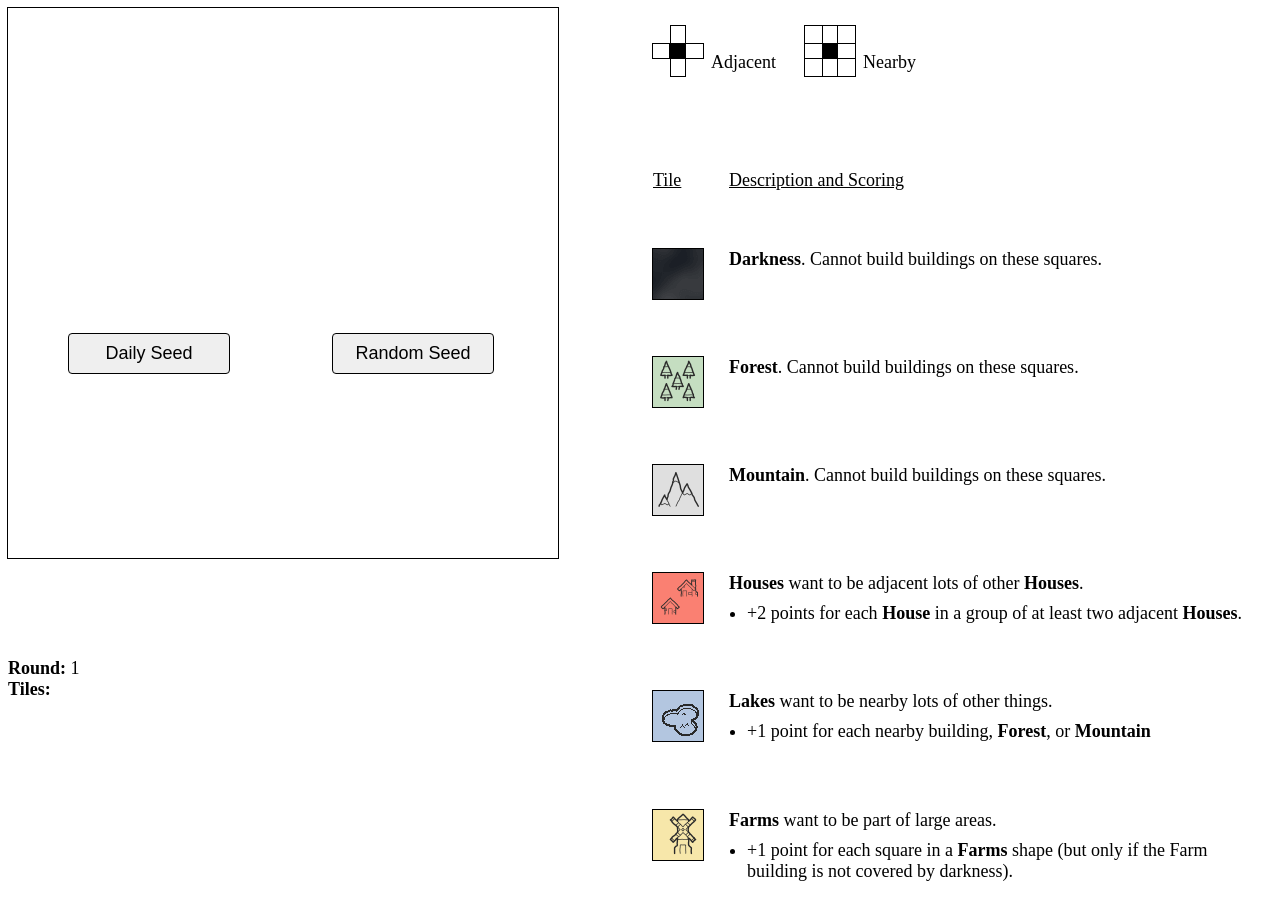
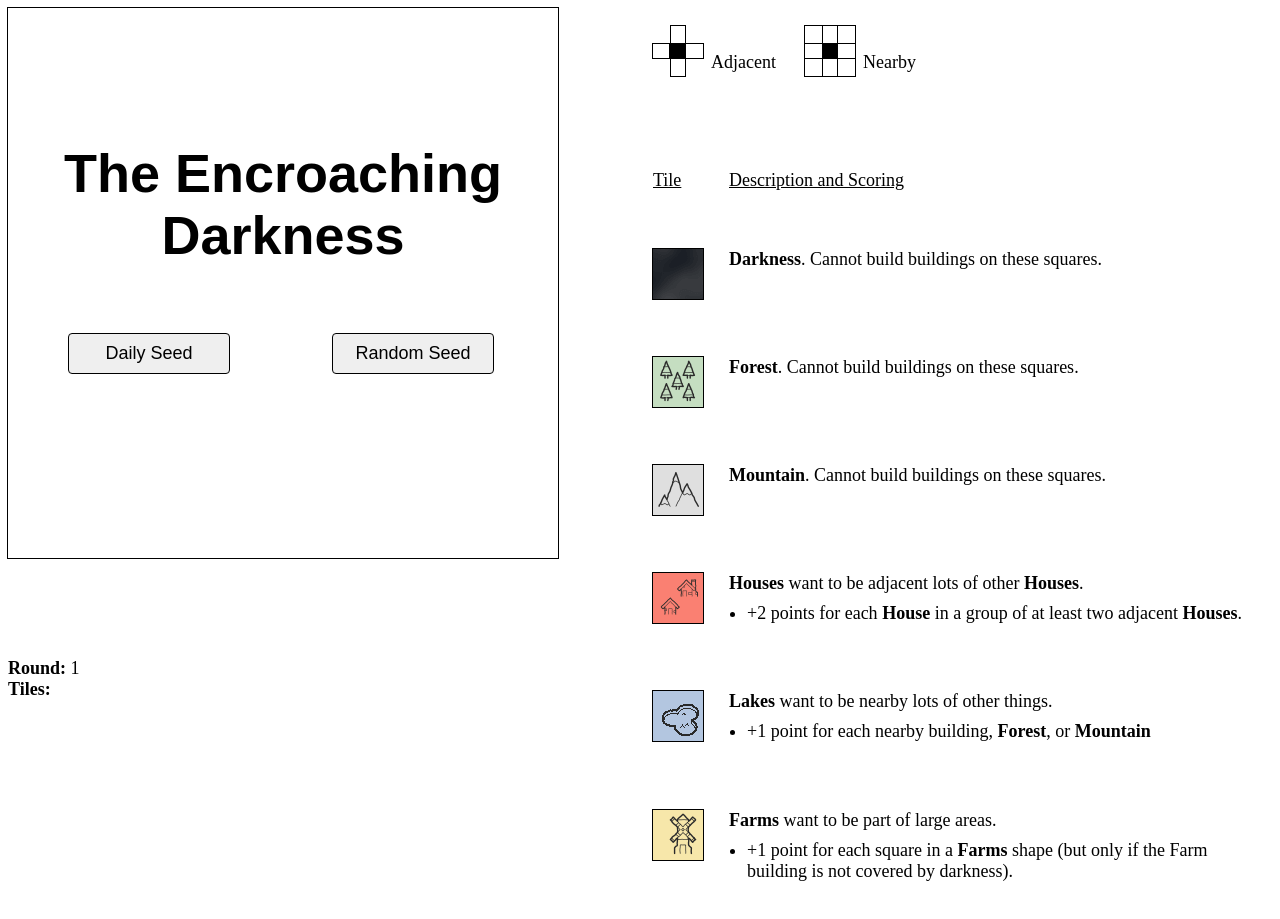
Before and after one commit to js13kGames/the-encroaching-darkness, a website with bundled scripts: page index.html in a window 1280 px wide. Shown: the top 919 px of the page. Built offline with nearby package versions, Linux system fonts and the light colour scheme.

Commit message:
finalized

```diff
--- a/index.html
+++ b/index.html
@@ -3,7 +3,7 @@
 <head>
   <meta charset="utf-8">
   <meta name="viewport" content="width=device-width, initial-scale=1">
-  <title></title>
+  <title>The Encroaching Darkness</title>
 </head>
 <body>
   <style>
@@ -162,6 +162,7 @@
 
     .game {
       position: relative;
+      font-family: arial;
     }
 
     .game button {
@@ -171,7 +172,17 @@
       top: 50%;
     }
 
-    canvas.play ~ button {
+    .game h1 {
+      position: absolute;
+      top: 15%;
+      left: 50%;
+      margin-left: -50%;
+      font-size: 3rem;
+      text-align: center;
+      max-width: 550px;
+    }
+
+    canvas.play ~ * {
       display: none;
     }
 
@@ -248,6 +259,7 @@
   </style>
   <div class="game">
     <canvas id="canvas" width="550" height="550"></canvas>
+    <h1>The Encroaching Darkness</h1>
     <button id="dailySeed">Daily Seed</button>
     <button id="randSeed">Random Seed</button>
     <div id="gameScore" class="score">
--- a/src/index.js
+++ b/src/index.js
@@ -517,6 +517,7 @@ import { setImagePath, loadImage, getSeed, seedRand, rand, randInt, init, initPo
         total += await score(name);
         scoringTiles.length = 0;
         highlightTiles.length = 0;
+        await wait(1000);
       }
 
       finalScore.textContent = total;
```
